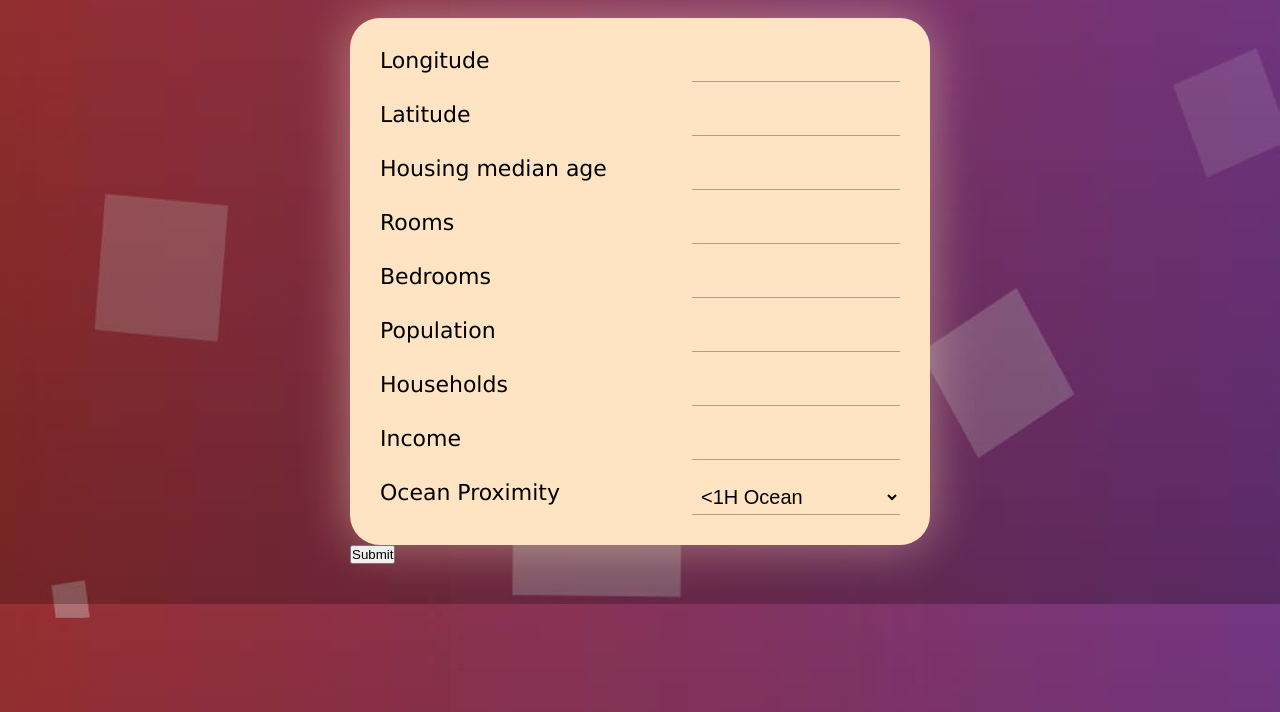
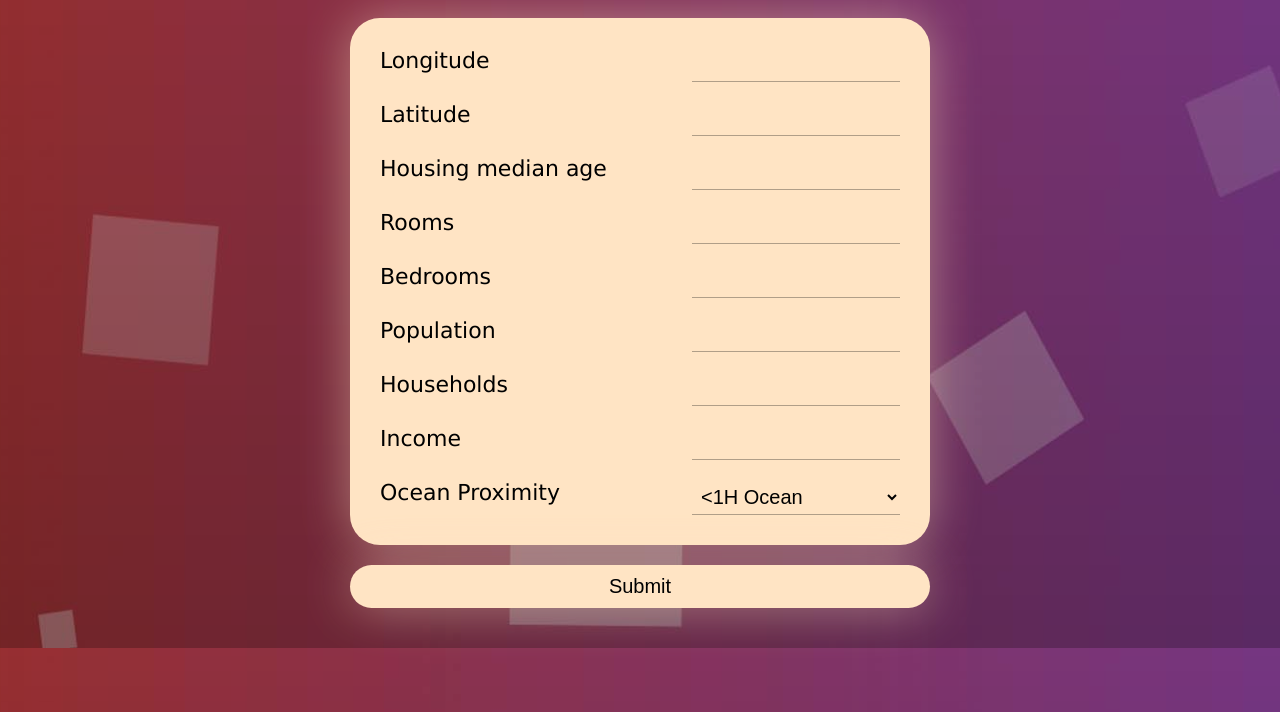
Before and after one commit to hanesn/California-Housing-Prices, a website: page public/root.html in a window 1280 px wide. Shown: the part 88-800 px from the top of the page. Drawn offline with Linux system fonts and the light colour scheme.

Commit message:
Add button css

```diff
--- a/public/stylesheets/style.css
+++ b/public/stylesheets/style.css
@@ -89,3 +89,21 @@ form{
         visibility: hidden;
     }
 }
+
+.btn{
+    width: 100%;
+    margin-top: 2rem;
+    border: none;
+    padding: 1rem 0rem;
+    border-radius: 3rem;
+    box-shadow: 0rem 0rem 5rem rgba(255, 228, 196, 0.452);
+    background-color: bisque;
+    font-size: 2rem;
+    transition-duration: .2s;
+    transition-property: all;
+    transition-timing-function: ease-in-out;
+    cursor: pointer;
+}
+.btn:hover{
+    box-shadow: 0rem 0rem 6rem rgba(255, 228, 196, 0.76);
+}
```
